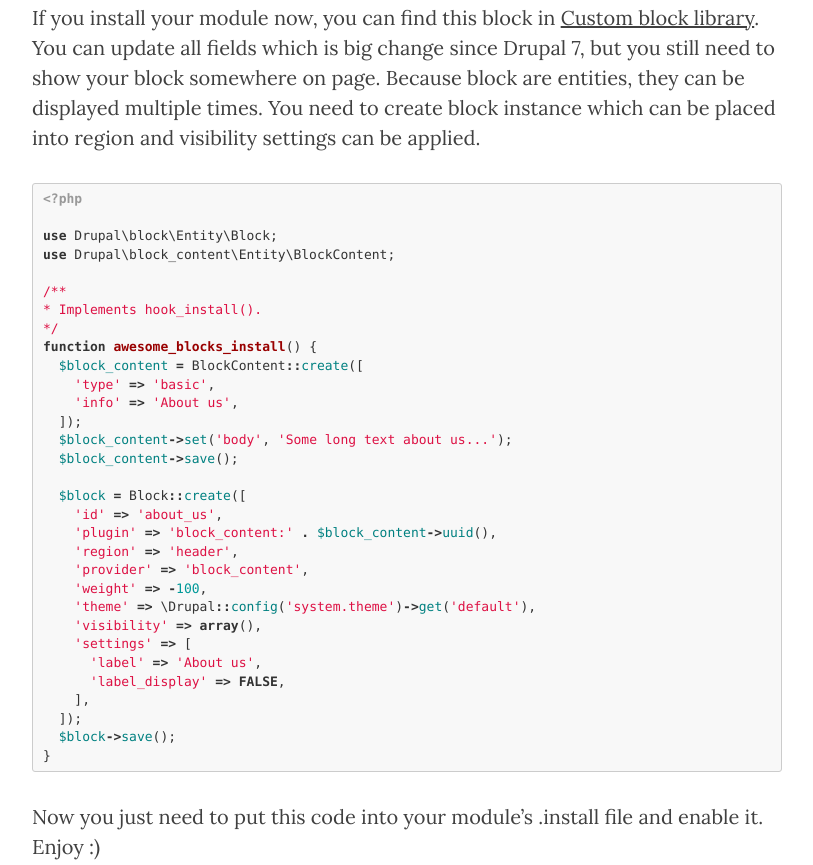
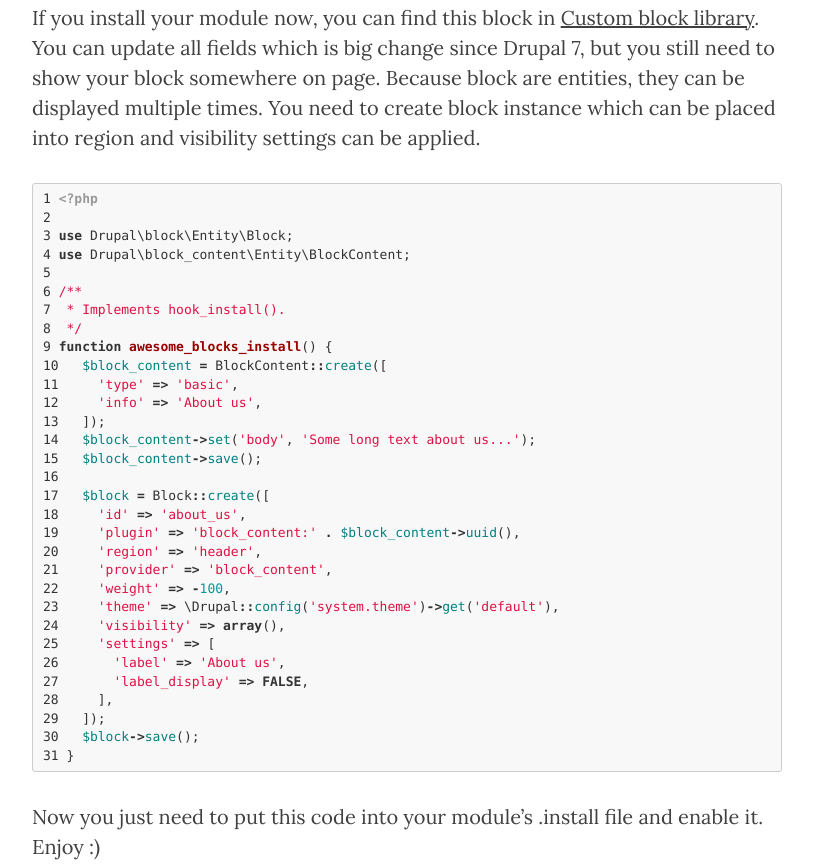
Before and after one commit to miromichalicka/miromichalicka.github.io, a plain HTML site: page 2015/12/17/custom-blocks/index.html in a window 1280 px wide. Shown: the part 1265-2130 px from the top of the page, without its empty margins (233-1046 px from the left). Drawn offline with nearby package versions, Linux system fonts and the light colour scheme.

Commit message:
Fixed code display

```diff
--- a/2015/12/17/custom-blocks/index.html
+++ b/2015/12/17/custom-blocks/index.html
@@ -112,37 +112,37 @@
 
 <p>If you install your module now, you can find this block in <a href="http://your-domain.tld/admin/structure/block/block-content/types">Custom block library</a>. You can update all fields which is big change since Drupal 7, but you still need to show your block somewhere on page. Because block are entities, they can be displayed multiple times. You need to create block instance which can be placed into region and visibility settings can be applied. </p>
 
-<figure class="highlight"><pre><code class="language-php" data-lang="php"><span class="cp">&lt;?php</span>
-
-<span class="k">use</span> <span class="nx">Drupal\block\Entity\Block</span><span class="p">;</span>
-<span class="k">use</span> <span class="nx">Drupal\block_content\Entity\BlockContent</span><span class="p">;</span>
-
-<span class="sd">/**</span>
-<span class="sd"> * Implements hook_install().</span>
-<span class="sd"> */</span>
-<span class="k">function</span> <span class="nf">awesome_blocks_install</span><span class="p">()</span> <span class="p">{</span>
-  <span class="nv">$block_content</span> <span class="o">=</span> <span class="nx">BlockContent</span><span class="o">::</span><span class="na">create</span><span class="p">([</span>
-    <span class="s1">&#39;type&#39;</span> <span class="o">=&gt;</span> <span class="s1">&#39;basic&#39;</span><span class="p">,</span>
-    <span class="s1">&#39;info&#39;</span> <span class="o">=&gt;</span> <span class="s1">&#39;About us&#39;</span><span class="p">,</span>
-  <span class="p">]);</span>
-  <span class="nv">$block_content</span><span class="o">-&gt;</span><span class="na">set</span><span class="p">(</span><span class="s1">&#39;body&#39;</span><span class="p">,</span> <span class="s1">&#39;Some long text about us...&#39;</span><span class="p">);</span>
-  <span class="nv">$block_content</span><span class="o">-&gt;</span><span class="na">save</span><span class="p">();</span>
-
-  <span class="nv">$block</span> <span class="o">=</span> <span class="nx">Block</span><span class="o">::</span><span class="na">create</span><span class="p">([</span>
-    <span class="s1">&#39;id&#39;</span> <span class="o">=&gt;</span> <span class="s1">&#39;about_us&#39;</span><span class="p">,</span>
-    <span class="s1">&#39;plugin&#39;</span> <span class="o">=&gt;</span> <span class="s1">&#39;block_content:&#39;</span> <span class="o">.</span> <span class="nv">$block_content</span><span class="o">-&gt;</span><span class="na">uuid</span><span class="p">(),</span>
-    <span class="s1">&#39;region&#39;</span> <span class="o">=&gt;</span> <span class="s1">&#39;header&#39;</span><span class="p">,</span>
-    <span class="s1">&#39;provider&#39;</span> <span class="o">=&gt;</span> <span class="s1">&#39;block_content&#39;</span><span class="p">,</span>
-    <span class="s1">&#39;weight&#39;</span> <span class="o">=&gt;</span> <span class="o">-</span><span class="mi">100</span><span class="p">,</span>
-    <span class="s1">&#39;theme&#39;</span> <span class="o">=&gt;</span> <span class="nx">\Drupal</span><span class="o">::</span><span class="na">config</span><span class="p">(</span><span class="s1">&#39;system.theme&#39;</span><span class="p">)</span><span class="o">-&gt;</span><span class="na">get</span><span class="p">(</span><span class="s1">&#39;default&#39;</span><span class="p">),</span>
-    <span class="s1">&#39;visibility&#39;</span> <span class="o">=&gt;</span> <span class="k">array</span><span class="p">(),</span>
-    <span class="s1">&#39;settings&#39;</span> <span class="o">=&gt;</span> <span class="p">[</span>
-      <span class="s1">&#39;label&#39;</span> <span class="o">=&gt;</span> <span class="s1">&#39;About us&#39;</span><span class="p">,</span>
-      <span class="s1">&#39;label_display&#39;</span> <span class="o">=&gt;</span> <span class="k">FALSE</span><span class="p">,</span>
-    <span class="p">],</span>
-  <span class="p">]);</span>
-  <span class="nv">$block</span><span class="o">-&gt;</span><span class="na">save</span><span class="p">();</span>
-<span class="p">}</span></code></pre></figure>
+<figure class="highlight"><pre><code class="language-php" data-lang="php"><span class="lineno"> 1</span> <span class="cp">&lt;?php</span>
+<span class="lineno"> 2</span>
+<span class="lineno"> 3</span> <span class="k">use</span> <span class="nx">Drupal\block\Entity\Block</span><span class="p">;</span>
+<span class="lineno"> 4</span> <span class="k">use</span> <span class="nx">Drupal\block_content\Entity\BlockContent</span><span class="p">;</span>
+<span class="lineno"> 5</span>
+<span class="lineno"> 6</span> <span class="sd">/**</span>
+<span class="lineno"> 7</span> <span class="sd"> * Implements hook_install().</span>
+<span class="lineno"> 8</span> <span class="sd"> */</span>
+<span class="lineno"> 9</span> <span class="k">function</span> <span class="nf">awesome_blocks_install</span><span class="p">()</span> <span class="p">{</span>
+<span class="lineno">10</span>   <span class="nv">$block_content</span> <span class="o">=</span> <span class="nx">BlockContent</span><span class="o">::</span><span class="na">create</span><span class="p">([</span>
+<span class="lineno">11</span>     <span class="s1">&#39;type&#39;</span> <span class="o">=&gt;</span> <span class="s1">&#39;basic&#39;</span><span class="p">,</span>
+<span class="lineno">12</span>     <span class="s1">&#39;info&#39;</span> <span class="o">=&gt;</span> <span class="s1">&#39;About us&#39;</span><span class="p">,</span>
+<span class="lineno">13</span>   <span class="p">]);</span>
+<span class="lineno">14</span>   <span class="nv">$block_content</span><span class="o">-&gt;</span><span class="na">set</span><span class="p">(</span><span class="s1">&#39;body&#39;</span><span class="p">,</span> <span class="s1">&#39;Some long text about us...&#39;</span><span class="p">);</span>
+<span class="lineno">15</span>   <span class="nv">$block_content</span><span class="o">-&gt;</span><span class="na">save</span><span class="p">();</span>
+<span class="lineno">16</span>
+<span class="lineno">17</span>   <span class="nv">$block</span> <span class="o">=</span> <span class="nx">Block</span><span class="o">::</span><span class="na">create</span><span class="p">([</span>
+<span class="lineno">18</span>     <span class="s1">&#39;id&#39;</span> <span class="o">=&gt;</span> <span class="s1">&#39;about_us&#39;</span><span class="p">,</span>
+<span class="lineno">19</span>     <span class="s1">&#39;plugin&#39;</span> <span class="o">=&gt;</span> <span class="s1">&#39;block_content:&#39;</span> <span class="o">.</span> <span class="nv">$block_content</span><span class="o">-&gt;</span><span class="na">uuid</span><span class="p">(),</span>
+<span class="lineno">20</span>     <span class="s1">&#39;region&#39;</span> <span class="o">=&gt;</span> <span class="s1">&#39;header&#39;</span><span class="p">,</span>
+<span class="lineno">21</span>     <span class="s1">&#39;provider&#39;</span> <span class="o">=&gt;</span> <span class="s1">&#39;block_content&#39;</span><span class="p">,</span>
+<span class="lineno">22</span>     <span class="s1">&#39;weight&#39;</span> <span class="o">=&gt;</span> <span class="o">-</span><span class="mi">100</span><span class="p">,</span>
+<span class="lineno">23</span>     <span class="s1">&#39;theme&#39;</span> <span class="o">=&gt;</span> <span class="nx">\Drupal</span><span class="o">::</span><span class="na">config</span><span class="p">(</span><span class="s1">&#39;system.theme&#39;</span><span class="p">)</span><span class="o">-&gt;</span><span class="na">get</span><span class="p">(</span><span class="s1">&#39;default&#39;</span><span class="p">),</span>
+<span class="lineno">24</span>     <span class="s1">&#39;visibility&#39;</span> <span class="o">=&gt;</span> <span class="k">array</span><span class="p">(),</span>
+<span class="lineno">25</span>     <span class="s1">&#39;settings&#39;</span> <span class="o">=&gt;</span> <span class="p">[</span>
+<span class="lineno">26</span>       <span class="s1">&#39;label&#39;</span> <span class="o">=&gt;</span> <span class="s1">&#39;About us&#39;</span><span class="p">,</span>
+<span class="lineno">27</span>       <span class="s1">&#39;label_display&#39;</span> <span class="o">=&gt;</span> <span class="k">FALSE</span><span class="p">,</span>
+<span class="lineno">28</span>     <span class="p">],</span>
+<span class="lineno">29</span>   <span class="p">]);</span>
+<span class="lineno">30</span>   <span class="nv">$block</span><span class="o">-&gt;</span><span class="na">save</span><span class="p">();</span>
+<span class="lineno">31</span> <span class="p">}</span></code></pre></figure>
 
 <p>Now you just need to put this code into your module’s .install file and enable it. Enjoy :)</p>
 
```
Also changed, not shown: feed.xml (+33 -33 lines).
